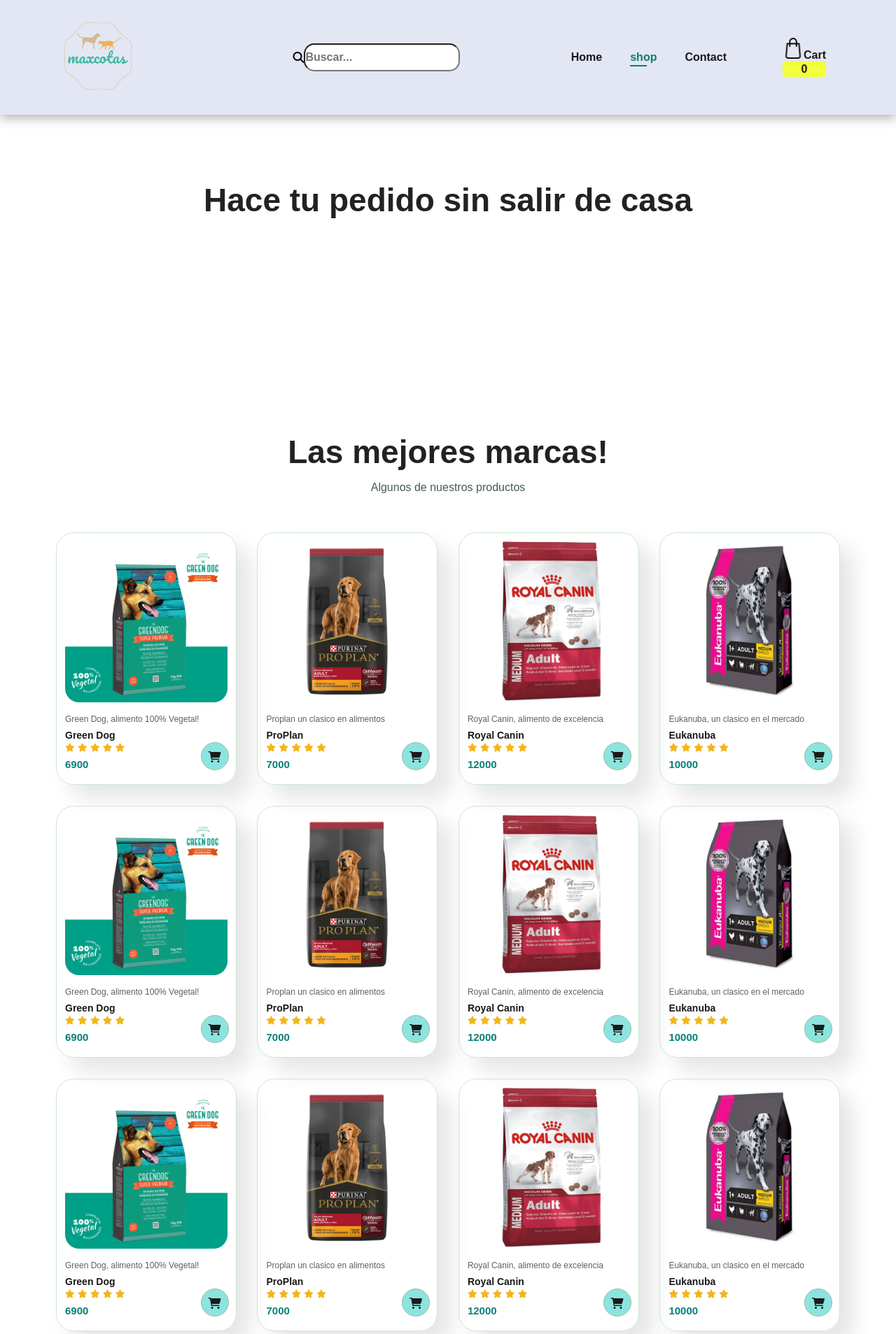
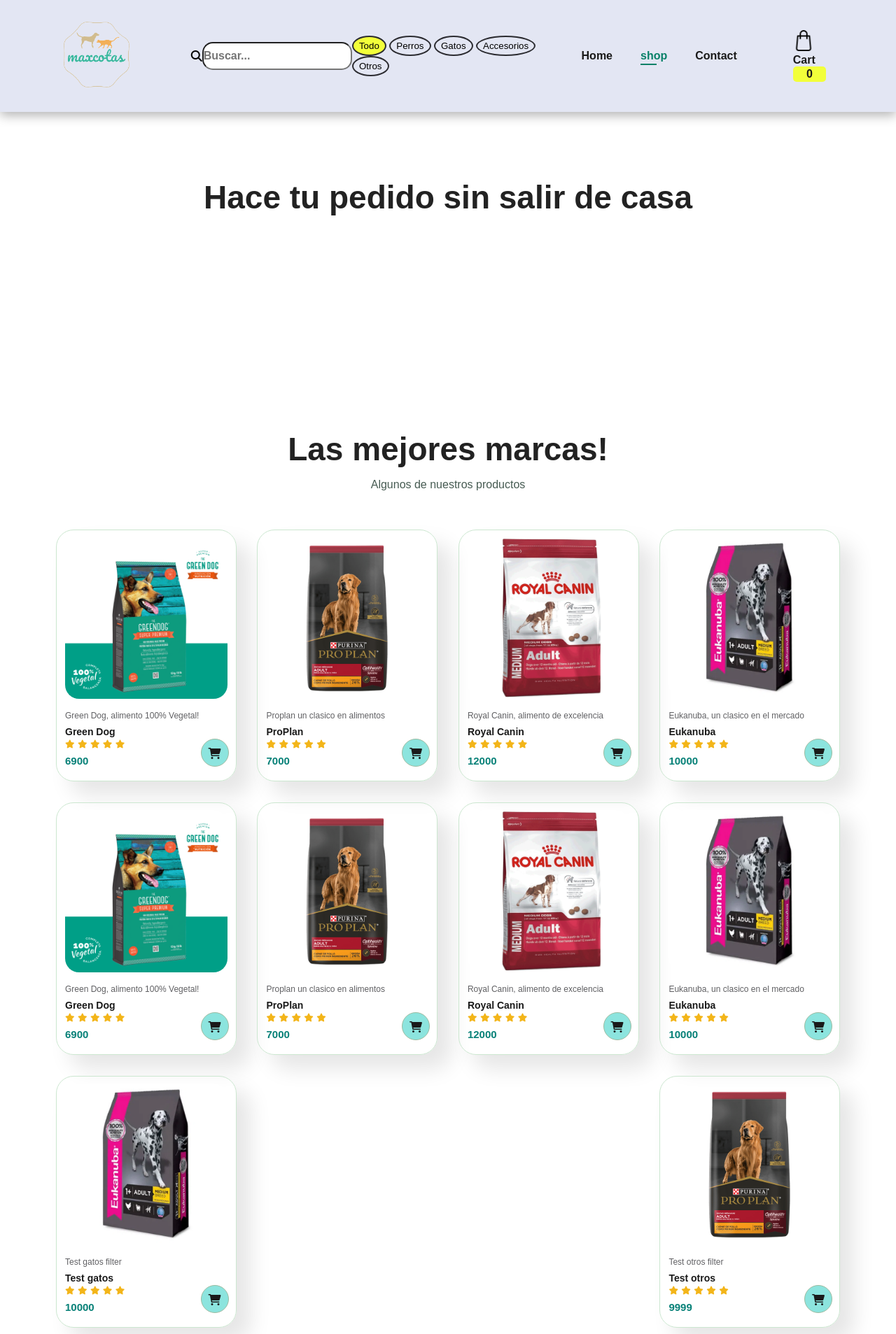
Before and after one commit to JoacoFerlaino/Maxcotas, a plain HTML site: page shop.html in a window 1280 px wide. Shown: the top 1907 px of the page at 70% size. Drawn offline with Linux system fonts and the light colour scheme; a web font is replaced by a local one.

Commit message:
actualizado

```diff
--- a/buscador.js
+++ /dev/null
@@ -1,49 +0,0 @@
-/*se activa con el onkeyvalue del html
-primero obtenemos los valores del usuario y los guardamos en searchbox
-segundo comparamos lo ingresado con los productos (pro-container)
-tercero accedemos a los productos con "pro"
-cuarto comparamos directamente con el nombre de los productos */
-// const search = () =>{
-//     const searchbox = document.getElementById("searchInp").value.toUpperCase();
-//     const storeitems= document.querySelector(".pro-container")
-//     const productSearch= document.querySelectorAll(".pro")
-//     const pname=storeitems.querySelectorAll(".pname")
-
-
-/*Con este Loop lo que haremos es controlar las letras si estan dentro de los nombres
-y si se cumplen los dos IFS se continua con el loop*/
-//     for (var i=0; i <pname.length; i++){
-//         let match = productSearch[i].querySelector(".pname")[0];
-
-//         if(match){
-//             let textvalue=match.textContent || match.innerHTML
-
-//             if(textvalue.toUpperCase().indexOf(searchbox) > -1){
-//                 product[i].style.diplay ="";
-//             }else{
-//                 product[i].style.diplay ="none";
-//             }
-//         }
-
-
-
-//     }
-// }
-
-const d=document;
-
-function searchFilter(input, selector){
-d.addEventListener("keyup", e =>{
-    if(e.target.matches(input)){
-        //console.log(e.key)
-        //console.log(e.target.value)
-        d.querySelectorAll(selector).forEach((el) =>
-            el.textContent.toLowerCase().includes(e.target.value)
-            ?el.classlist.remove("filter")
-            :el.classlist.add("filter")
-        )
-    }
-})
-}
-
-searchFilter("searchInp", "pname")
--- a/products.js
+++ b/products.js
@@ -5,6 +5,7 @@ const products = [
         price: 6900,
         desciption: "Green Dog, alimento 100% Vegetal!",
         imgSrc: "./Images/GD.PNG",
+        Type: "Perros",
     },
     {
         id: 1,
@@ -12,6 +13,7 @@ const products = [
         price: 7000,
         desciption: "Proplan un clasico en alimentos",
         imgSrc: "./Images/Proplan.png",
+        Type: "Perros",
     },
     {
         id: 2,
@@ -19,6 +21,7 @@ const products = [
         price: 12000,
         desciption: "Royal Canin, alimento de excelencia",
         imgSrc: "./Images/Royal.png",
+        Type: "Perros",
     },
     {
         id: 3,
@@ -26,13 +29,15 @@ const products = [
         price: 10000,
         desciption: "Eukanuba, un clasico en el mercado",
         imgSrc: "./Images/Eukanuba.webp",
+        Type: "Perros",
     },
-    {
+        {
         id: 0,
         name:"Green Dog",
         price: 6900,
         desciption: "Green Dog, alimento 100% Vegetal!",
         imgSrc: "./Images/GD.PNG",
+        Type: "Perros",
     },
     {
         id: 1,
@@ -40,6 +45,7 @@ const products = [
         price: 7000,
         desciption: "Proplan un clasico en alimentos",
         imgSrc: "./Images/Proplan.png",
+        Type: "Perros",
     },
     {
         id: 2,
@@ -47,6 +53,7 @@ const products = [
         price: 12000,
         desciption: "Royal Canin, alimento de excelencia",
         imgSrc: "./Images/Royal.png",
+        Type: "Perros",
     },
     {
         id: 3,
@@ -54,33 +61,24 @@ const products = [
         price: 10000,
         desciption: "Eukanuba, un clasico en el mercado",
         imgSrc: "./Images/Eukanuba.webp",
+        Type: "Perros",
     },
     {
-        id: 0,
-        name:"Green Dog",
-        price: 6900,
-        desciption: "Green Dog, alimento 100% Vegetal!",
-        imgSrc: "./Images/GD.PNG",
+        id: 4,
+        name:"Test gatos",
+        price: 10000,
+        desciption: "Test gatos filter",
+        imgSrc: "./Images/Eukanuba.webp",
+        Type: "Gatos",
     },
     {
-        id: 1,
-        name:"ProPlan",
-        price: 7000,
-        desciption: "Proplan un clasico en alimentos",
+        id: 5,
+        name:"Test otros",
+        price: 9999,
+        desciption: "Test otros filter",
         imgSrc: "./Images/Proplan.png",
+        Type: "Otros",
     },
-    {
-        id: 2,
-        name:"Royal Canin",
-        price: 12000,
-        desciption: "Royal Canin, alimento de excelencia",
-        imgSrc: "./Images/Royal.png",
-    },
-    {
-        id: 3,
-        name:"Eukanuba",
-        price: 10000,
-        desciption: "Eukanuba, un clasico en el mercado",
-        imgSrc: "./Images/Eukanuba.webp",
-    },
+
+
 ]
--- a/script.js
+++ b/script.js
@@ -1,19 +1,20 @@
-
-/*Tienda JS */
-//Seleccionamos los elementos
 const productsEl = document.querySelector('.pro-container')
-//Seleccionamos los elementos
 const cartItemsEl = document.querySelector('.cart-items')
 const subtotalEl = document.querySelector('.subtotal')
 //VER PARA QUE EL CARRO SE MUESTRE EN TODAS LAS PESTAÑAS Y QUE AGREGUE CON EL + -
 const totalItemsInCartEl = document.querySelector('.total-items-in-cart')
 
+const PRODUCT_FILTERS = ["Todo", "Perros", "Gatos", "Accesorios", "Otros"];
+let activeProductFilter = "Todo";
+let searchQuery = "";
 
 //recorreremos el array de products js y lo insertaremos dentro de "pro-container"
 //creando todas esas categorias de html segun cada objeto del array products js
 //Al final cuando se haga click en el carrito se agregara al addtocart para hacer la lista
-function renderProducts(){
-    products.forEach( (product) => {
+function renderProducts() {
+  productsEl.innerHTML = "";
+  const filteredProducts = getProductsToRender();
+  filteredProducts.forEach((product) => {
     productsEl.innerHTML += `
         <div class="pro">
                 <img src="${product.imgSrc}" alt="${product.name}">
@@ -36,12 +37,51 @@ function renderProducts(){
 }
 renderProducts()
 
-// cart array
+function getProductsToRender() {
+  const filteredProducts = getFilteredProducts();
+  if (!searchQuery) return filteredProducts;
+  return filteredProducts.filter(p => (
+    p.name.toLowerCase().includes(searchQuery) ||
+    p.desciption.toLowerCase().includes(searchQuery)
+  ));
+}
+
+function getFilteredProducts() {
+  if (activeProductFilter === "Todo") return products;
+  return products.filter(p => p.Type === activeProductFilter);
+}
+
+// Search
+const searchBar = document.getElementById("card-filter");
+searchBar.addEventListener("keyup", (e) => {
+  searchQuery = e.target.value.toLowerCase();
+  if (e.key === "Escape") e.target.value = "";
+  renderProducts();
+});
+
+// Filters
+const filtersEl = document.querySelector('#product-filter-buttons');
+function renderProductFilterButtons() {
+  filtersEl.innerHTML = "";
+  PRODUCT_FILTERS.forEach((filter) => {
+    const cssClass = filter === activeProductFilter ? "active" : "";
+    filtersEl.innerHTML += `
+      <button class="${cssClass}" onclick="onProductFilterClick('${filter}', this)">${filter}</button>
+    `;
+  })
+}
+renderProductFilterButtons();
+
+function onProductFilterClick(filterType, button) {
+  activeProductFilter = filterType;
+  renderProducts();
+  renderProductFilterButtons();
+}
+
+// Cart
 let cart = JSON.parse(localStorage.getItem("CART")) || [];
 updateCart();
 
-
-// ADD TO CART
 function addToCart(id) {
   // check if prodcut already exist in cart
   if (cart.some((item) => item.id === id)) {
@@ -59,17 +99,13 @@ function addToCart(id) {
 }
 
 
-  // update cart
 function updateCart() {
   renderCartItems();
   renderSubtotal();
-
-    // save cart to local storage
   localStorage.setItem("CART", JSON.stringify(cart));
 }
 
-//Calculate and render Subtotal
-function renderSubtotal(){
+function renderSubtotal() {
   let totalPrice = 0,
     totalItems = 0;
 
@@ -90,16 +126,10 @@ function renderSubtotal(){
                  <td><strong>Total</strong></td>
                 <td><strong>$${totalPrice.toFixed(2)}</strong></td>
                 </tr>`
-    // adding products to cart counter
   totalItemsInCartEl.innerHTML = totalItems
-    //Guardamos en LS para usar en los otros htmls
   localStorage.setItem("totalItems", totalItems)
-
 }
 
-
-
-//redner CART items
 function renderCartItems() {
   cartItemsEl.innerHTML = ""; //Clear cart Element
   cart.forEach((item) => {
@@ -123,16 +153,12 @@ function renderCartItems() {
   });
 }
 
- //Remove item from Cart
 function removeItemFromCart(id) {
   cart = cart.filter((item) => item.id !== id);
-
   updateCart();
 }
 
-//change number of items in cart
 /*se activa con el onclick de arriba (el usuario al clickear activa la funcion)*/
-
 function changeNumberOfUnits(action, id) {
   cart = cart.map((item) => {
     let numberOfUnits = item.numberOfUnits;
@@ -161,33 +187,26 @@ function changeNumberOfUnits(action, id) {
 //en el segundo filtramos los elementos de products y comparamos si el nombre incluye los strings ingresados en searchString
 //si apreta ESCAPE se vacia el el searchString y se eliminan los items ya que le sumamos la clase FILTER de css(los esconde)
 //devolvemos los nombres que incluyan a searchString
-
+/*
 const searchBar = document.getElementById("card-filter");
 const searched = document.getElementById('searched');
 
-searchBar.addEventListener("keyup",(e)=>{
+searchBar.addEventListener("keyup", (e) => {
   const searchString = e.target.value.toLowerCase();
-  const filterName = products.filter (name => {
+  const filterName = products.filter(name => {
     return name.name.toLowerCase().includes(searchString)
   })
 
-  if(e.key === "Escape")
-    e.target.value="";
+  if (e.key === "Escape")
+    e.target.value = "";
 
-  if(e.target.value === "")
-  searched.setAttribute("id","filter");
-
+  if (e.target.value === "")
+    searched.setAttribute("id", "filter");
 
   displayCharacters(filterName)
-
-
 })
 
-
-
-
 const displayCharacters = (item) => {
-
   const htmlString = item.map((items) => {
     return `
           <div>
@@ -200,3 +219,4 @@ const displayCharacters = (item) => {
     .join('');
   searched.innerHTML = htmlString;
 };
+*/
--- a/shop.html
+++ b/shop.html
@@ -19,6 +19,7 @@
             <input id="card-filter" type="search" placeholder="Buscar...">
         </form>
         </div>
+        <div id="product-filter-buttons" class="buttons"></div>
         <div>
             <ul id="navbar">
                 <li><a href="index.html">Home</a></li>
@@ -121,8 +122,5 @@
     <script src="menuHamburg.js"></script>
     <script src="products.js"></script>
     <script src="script.js"></script>
-    <script src="buscador.js"></script>
-
-
 </body>
 </html>
--- a/style.css
+++ b/style.css
@@ -401,7 +401,16 @@ footer .copyrigth{
     font-weight: 600;
 }
 
-
+.buttons button{
+    border: 2px solid #2c2c31;
+    padding: 5px 8px;
+    border-radius: 50%;
+    background-color: transparent;
+    cursor: pointer;
+}
+.buttons button.active{
+    background-color: #F2FF3A;
+}
 
 /*Contacto page */
 #contact-details{
```
Lines whose indentation alone changed are shown as unchanged.
